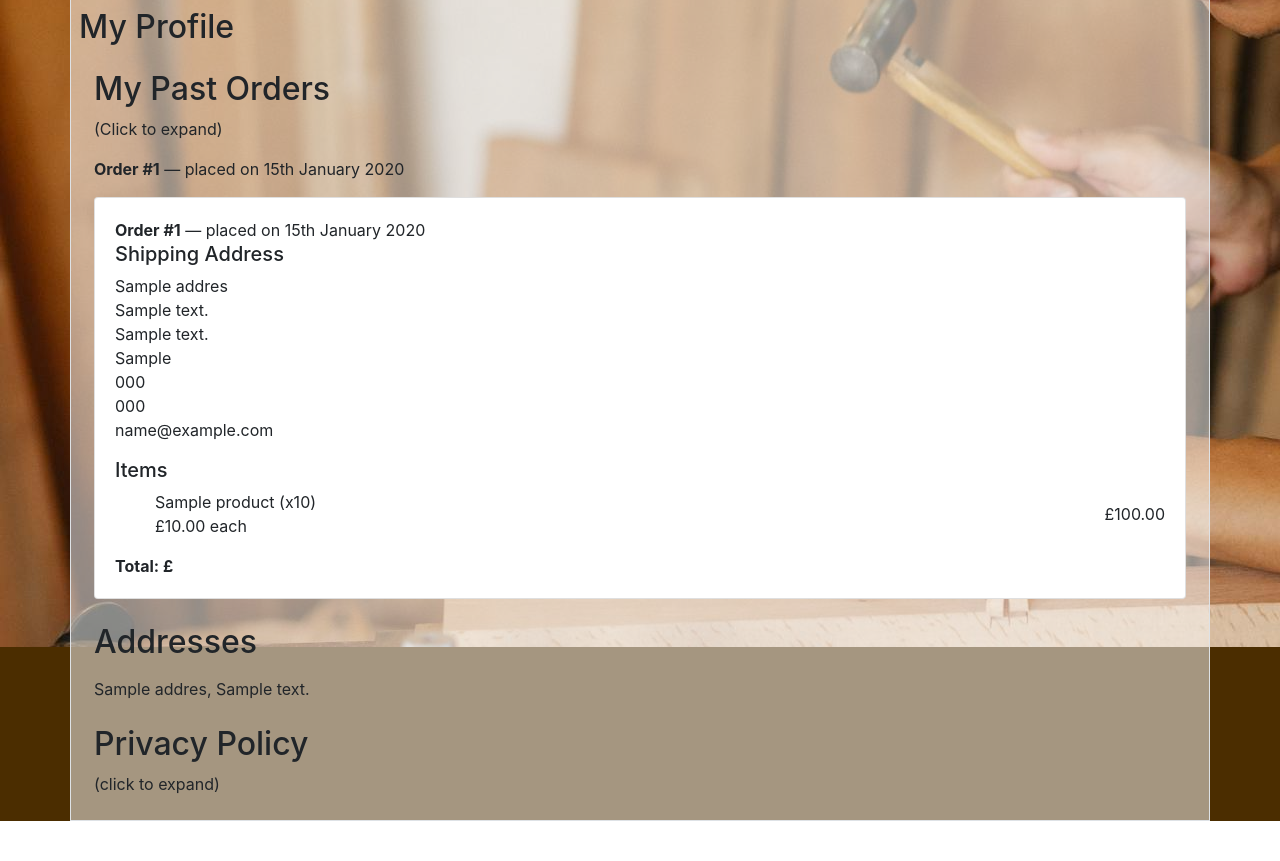
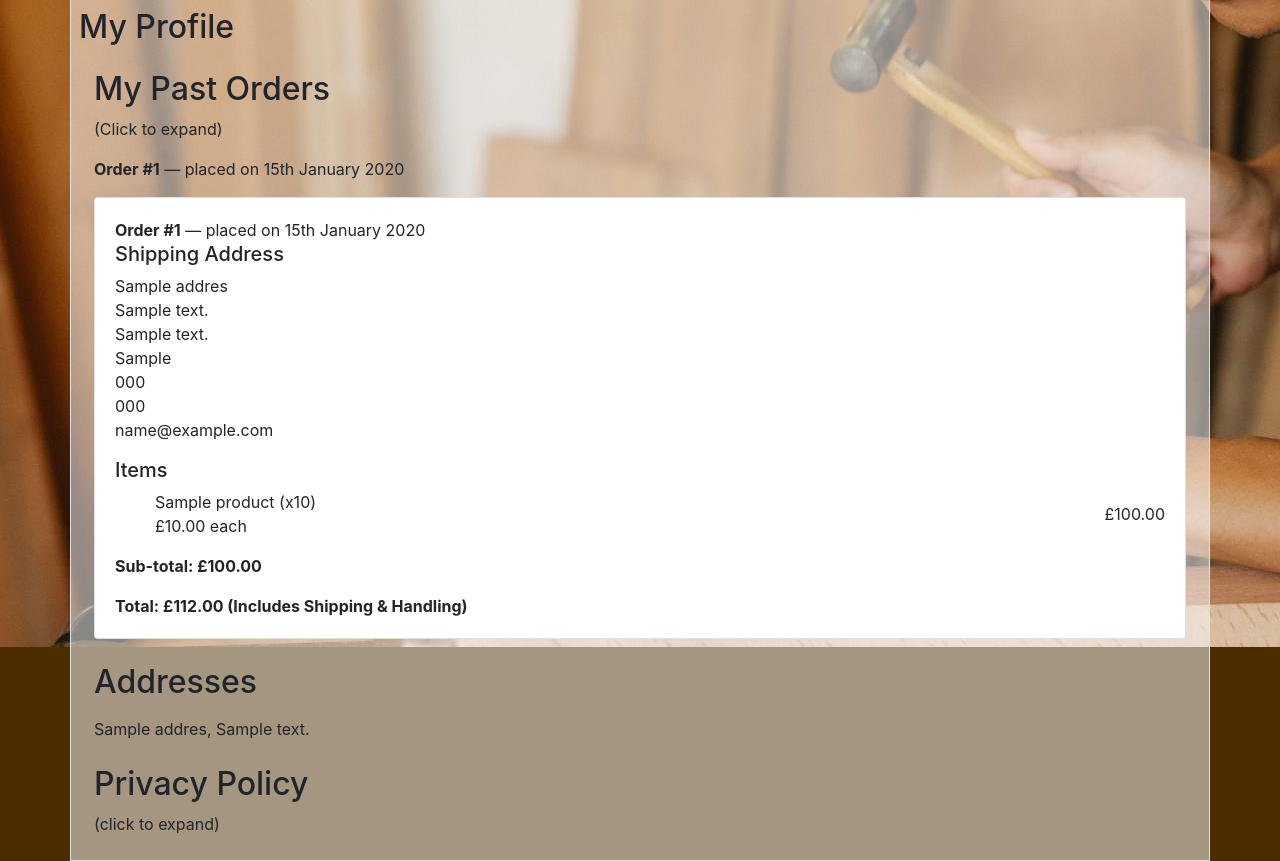
Before and after one commit to mikesealey/ci_pp4, a Django app: page /profile/ in a window 1280 px wide, after a click that opens the changed part. Shown: the part 153-1014 px from the top of the page. Before the commit the page ends 974 px from the top, so only its background shows below. Run offline with Django 3.2, Linux system fonts and the light colour scheme; a user stored in the database is signed in; tables that the repository leaves empty hold one stand-in row (values such as "Sample post"); some libraries are stand-ins or nearby versions.

Commit message:
fixes missing total/subtotal in orders

```diff
--- a/basket/views.py
+++ b/basket/views.py
@@ -18,8 +18,8 @@ from django.utils.timezone import now
 
 stripe.api_key = settings.STRIPE_SECRET_KEY
 
-shipping_handling = 12  # Shipping and Handling cost
-free_shipping_at = 500  # cost at which shipping becomes free
+shipping_handling = settings.SHIPPING_HANDLING
+free_shipping_at = settings.FREE_SHIPPING_AT
 
 
 @login_required
--- a/orders/models.py
+++ b/orders/models.py
@@ -1,6 +1,7 @@
 from django.db import models
 from django.contrib.auth.models import User
 from catalogue.models import Product
+from django.conf import settings
 
 
 class Address(models.Model):
@@ -31,6 +32,15 @@ class Order(models.Model):
     address = models.ForeignKey(Address, on_delete=models.PROTECT)
     created_at = models.DateTimeField(auto_now_add=True)
 
+    def subtotal(self):
+        return sum(item.subtotal() for item in self.items.all())
+
+    def total(self):
+        subtotal = self.subtotal()
+        if subtotal < settings.FREE_SHIPPING_AT:
+            return subtotal + settings.SHIPPING_HANDLING
+        return subtotal
+
     def __str__(self):
         return f"Order #{self.pk} by {self.user.username}"
 
--- a/templates/account/past_orders.html
+++ b/templates/account/past_orders.html
@@ -6,9 +6,9 @@
   {% if orders %}
   <p>(Click to expand)</p>
     {% for order in orders %}
-    <div>
+    <div class="mt-2">
       <p>
-        <a class="" data-toggle="collapse" href="#collapse-order-{{ order.id }}" role="button" aria-expanded="false" aria-controls="collapse-order-{{ order.id }}">
+        <a data-toggle="collapse" href="#collapse-order-{{ order.id }}" role="button" aria-expanded="false" aria-controls="collapse-order-{{ order.id }}">
           <strong>Order #{{ order.id }}</strong> — placed on {{ order.created_at|date:"jS F Y" }}
         </a>
       </p>
@@ -45,9 +45,11 @@
               </li>
             {% endfor %}
           </ul>
-
           <div class="text-end mt-3">
-            <strong>Total: £{{ order.total }}</strong>
+            <strong>Sub-total: £{{ order.subtotal }}</strong>
+          </div>
+          <div class="text-end mt-3">
+            <strong>Total: £{{ order.total }} (Includes Shipping & Handling)</strong>
           </div>
         </div>
       </div>
--- a/the_woodshed/settings.py
+++ b/the_woodshed/settings.py
@@ -189,3 +189,6 @@ DOMAIN_URL = os.environ.get("DOMAIN_URL")
 # Items added to a basket will immediately impart qty_in_stock, abandonned
 # baskets will return the stock levels after this timeout
 BASKET_RESERVATION_HOURS = 3
+
+SHIPPING_HANDLING = 12  # Shipping and Handling cost
+FREE_SHIPPING_AT = 500  # cost at which shipping becomes free
```
